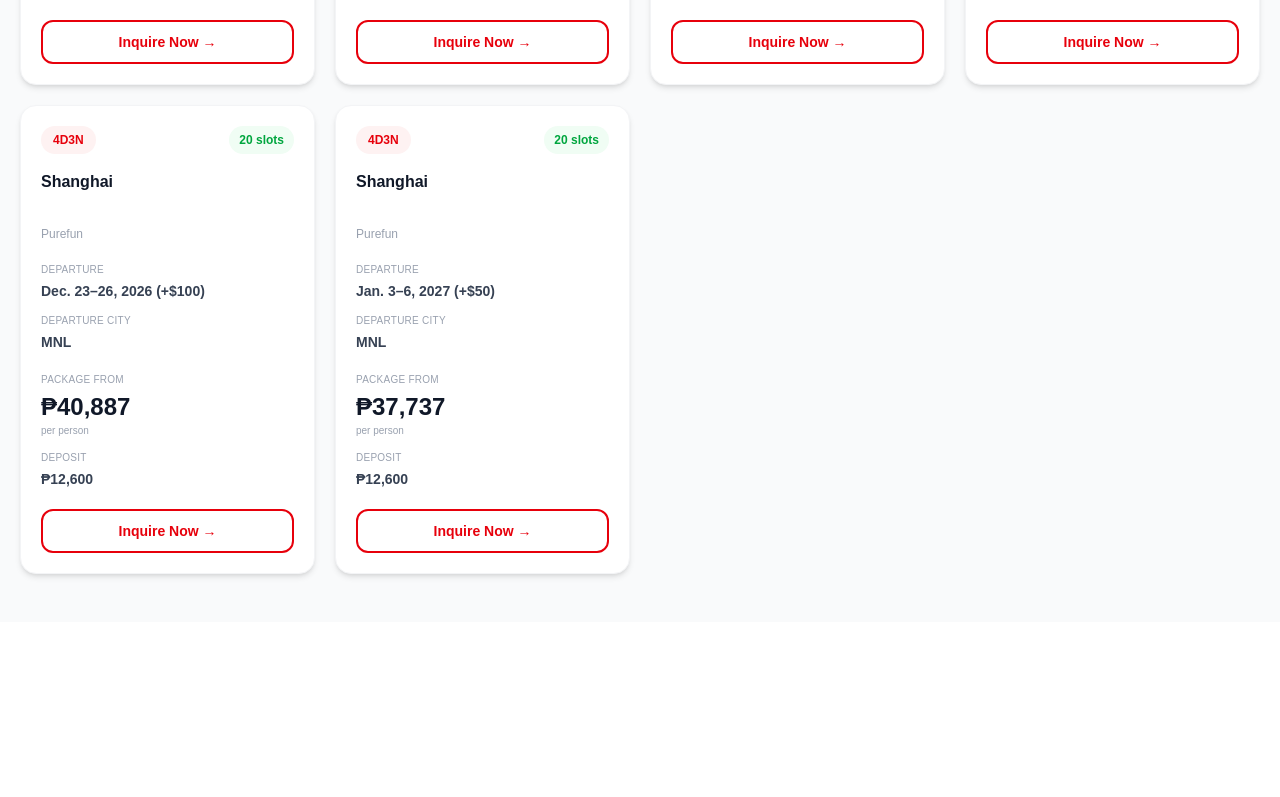
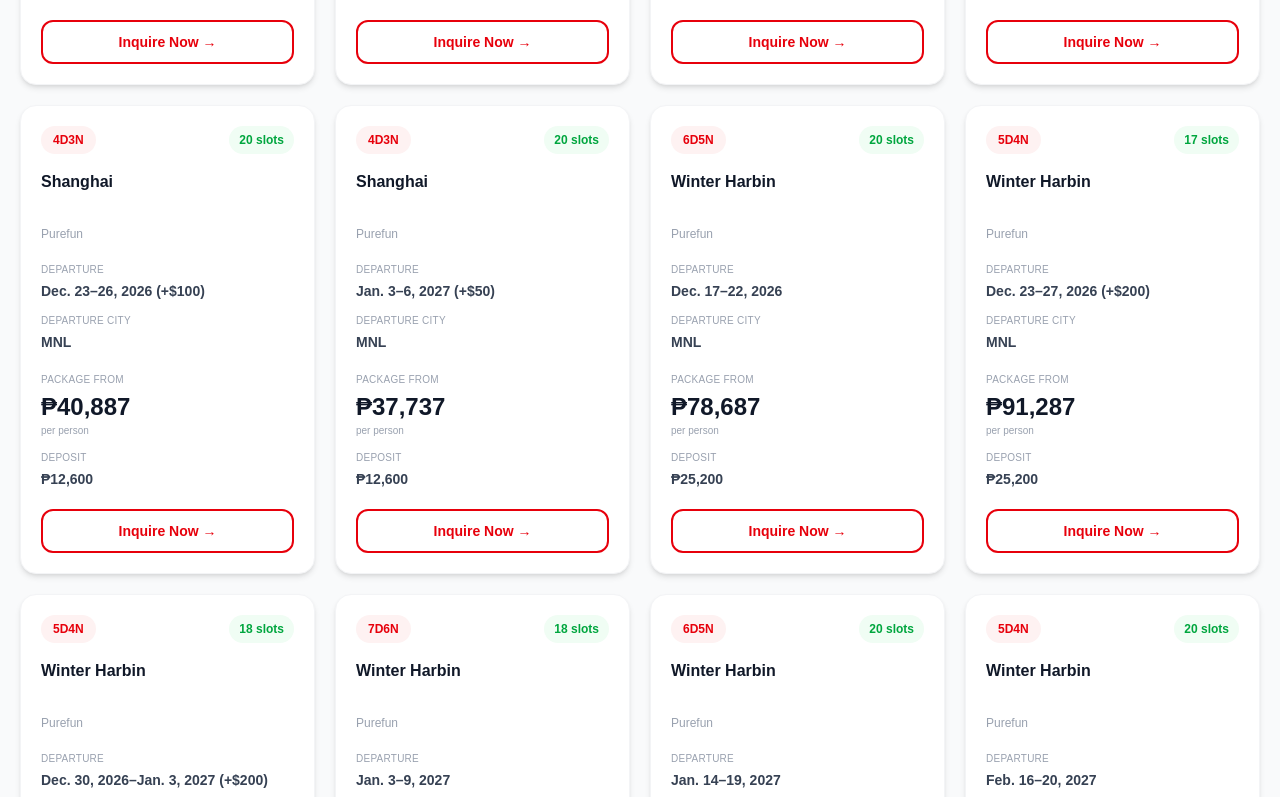
Before and after one commit to chingutravelandtours/chingu-website, a Next.js app: page /china-tours in a window 1280 px wide. Shown: the part 5103-5900 px from the top of the page. Before the commit the page ends 5725 px from the top, so only its background shows below. Built offline with nearby package versions, Linux system fonts and the light colour scheme.

Commit message:
Update page.tsx

```diff
--- a/app/china-tours/page.tsx
+++ b/app/china-tours/page.tsx
@@ -477,6 +477,72 @@ const packages: Package[] = [
   slots: 20,
   deposit: 200 * USD_TO_PHP,
 },
+
+  {
+  title: "Winter Harbin",
+  subtitle: "Purefun",
+  duration: "6D5N",
+  dates: "Dec. 17–22, 2026",
+  city: "MNL",
+  price: 1249 * USD_TO_PHP,
+  slots: 20,
+  deposit: 400 * USD_TO_PHP,
+},
+
+{
+  title: "Winter Harbin",
+  subtitle: "Purefun",
+  duration: "5D4N",
+  dates: "Dec. 23–27, 2026 (+$200)",
+  city: "MNL",
+  price: 1449 * USD_TO_PHP,
+  slots: 17,
+  deposit: 400 * USD_TO_PHP,
+},
+
+{
+  title: "Winter Harbin",
+  subtitle: "Purefun",
+  duration: "5D4N",
+  dates: "Dec. 30, 2026–Jan. 3, 2027 (+$200)",
+  city: "MNL",
+  price: 1449 * USD_TO_PHP,
+  slots: 18,
+  deposit: 400 * USD_TO_PHP,
+},
+
+{
+  title: "Winter Harbin",
+  subtitle: "Purefun",
+  duration: "7D6N",
+  dates: "Jan. 3–9, 2027",
+  city: "MNL",
+  price: 1249 * USD_TO_PHP,
+  slots: 18,
+  deposit: 400 * USD_TO_PHP,
+},
+
+{
+  title: "Winter Harbin",
+  subtitle: "Purefun",
+  duration: "6D5N",
+  dates: "Jan. 14–19, 2027",
+  city: "MNL",
+  price: 1249 * USD_TO_PHP,
+  slots: 20,
+  deposit: 400 * USD_TO_PHP,
+},
+
+{
+  title: "Winter Harbin",
+  subtitle: "Purefun",
+  duration: "5D4N",
+  dates: "Feb. 16–20, 2027",
+  city: "MNL",
+  price: 1249 * USD_TO_PHP,
+  slots: 20,
+  deposit: 400 * USD_TO_PHP,
+},
 ];
 
 export default function ChinaToursPage() {
```
